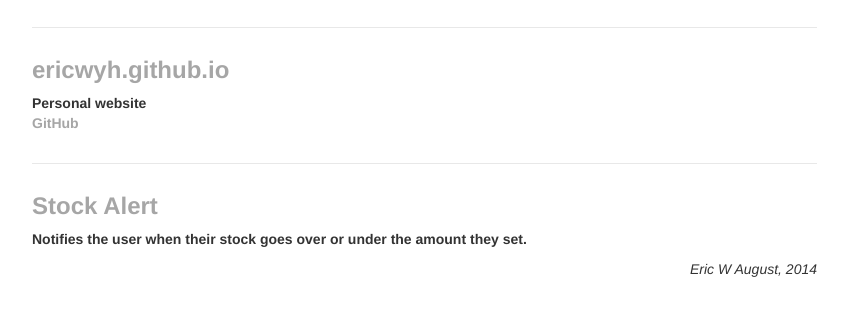
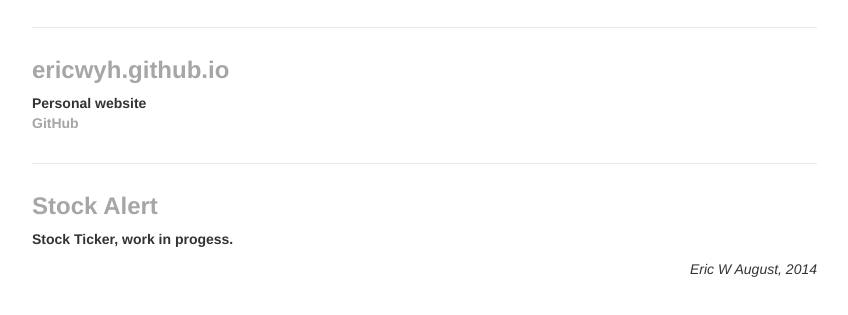
Before and after one commit to ericwyh/ericwyh.github.io, a plain HTML site: page projects.html in a window 1280 px wide. Shown: the part 115-430 px from the top of the page, without its empty margins (223-1071 px from the left). Drawn offline with nearby package versions, Linux system fonts and the light colour scheme.

Commit message:
edit stock alert desc

```diff
--- a/projects.html
+++ b/projects.html
@@ -22,7 +22,7 @@
     </p>
     <p class="top-divider">
       <a href="http://ericwyh.github.io/projects/stockalert.html"><h3>Stock Alert</h3></a>
-      <b>Notifies the user when their stock goes over or under the amount they set.</b><br>
+      <b>Stock Ticker, work in progess.</b><br>
       <!--<a href="https://github.com/ericwyh/ericwyh.github.io">GitHub</a>-->
     </p>
   </div>
```
